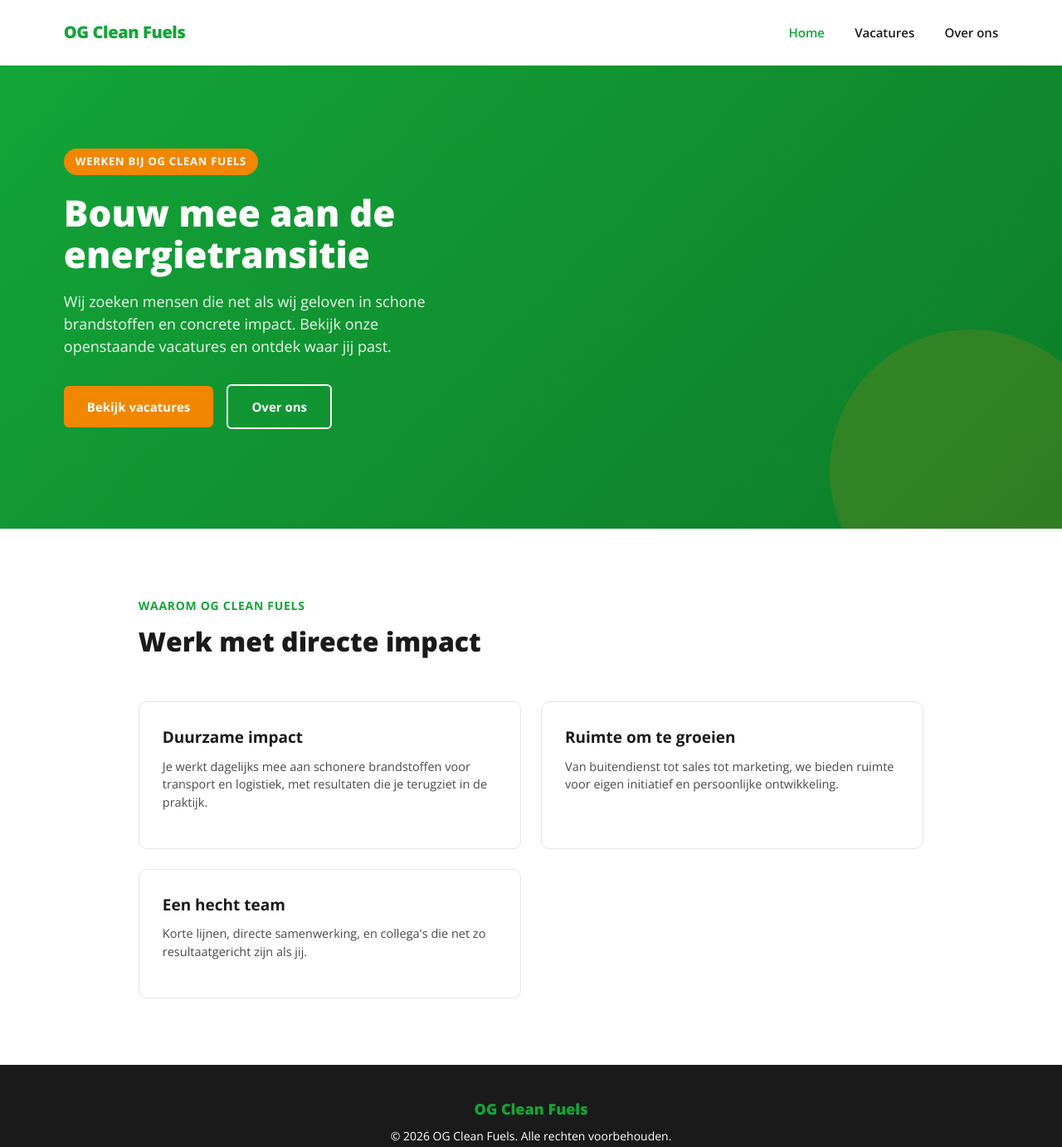
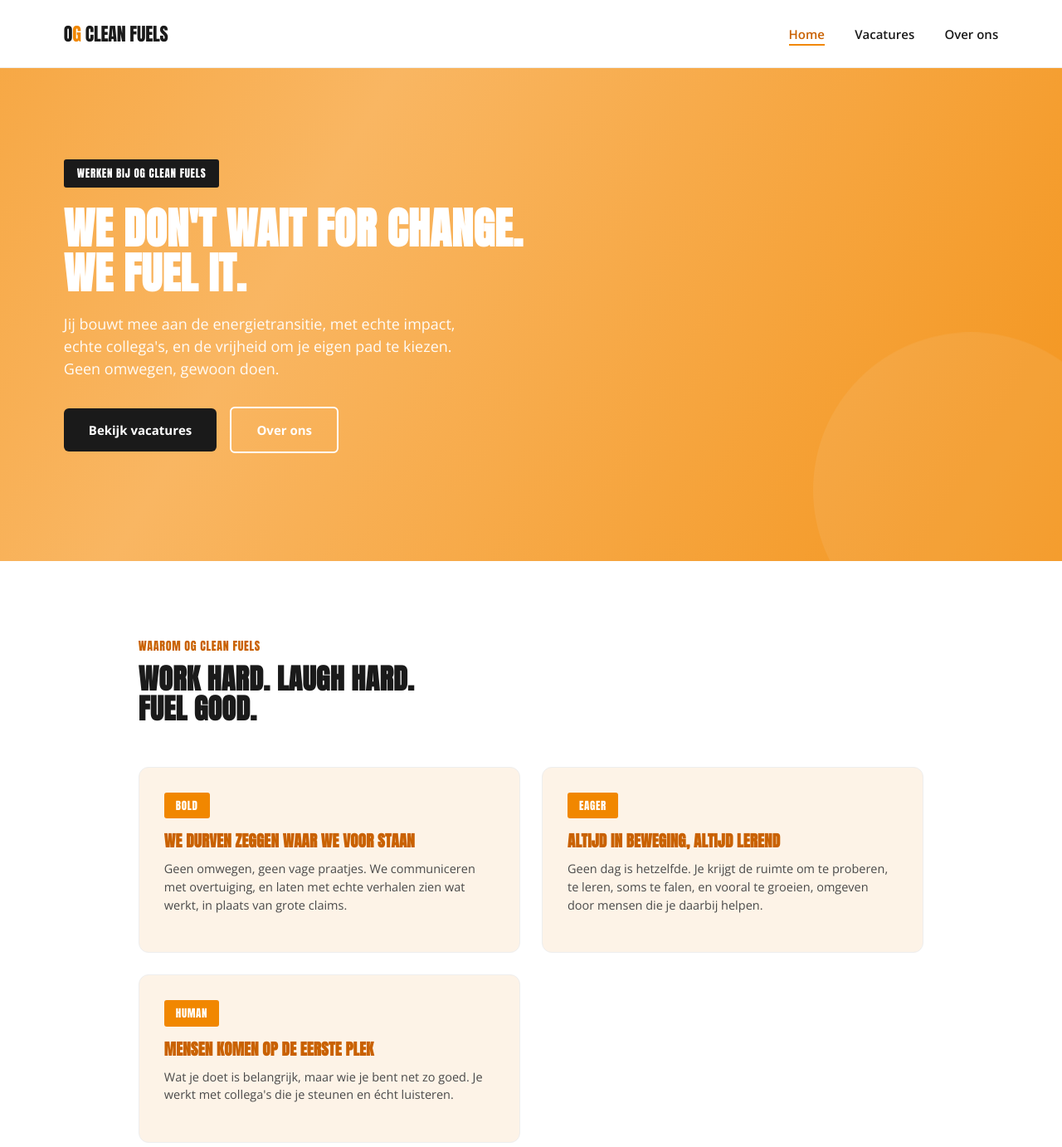
Before and after one commit to woutervisser-og/werkenbij-vacatures-site, a plain HTML site: page index.html in a window 1280 px wide. Shown: the top 1382 px of the page at 83% size. Drawn offline with nearby package versions, Linux system fonts and the light colour scheme.

Commit message:
Visual update

```diff
--- /dev/null
+++ b/animations.js
@@ -0,0 +1,15 @@
+// Elementen met class "reveal" faden en glijden in zodra ze in beeld komen.
+document.addEventListener("DOMContentLoaded", () => {
+  const elementen = document.querySelectorAll(".reveal");
+
+  const observer = new IntersectionObserver((entries) => {
+    entries.forEach(entry => {
+      if (entry.isIntersecting) {
+        entry.target.classList.add("is-visible");
+        observer.unobserve(entry.target);
+      }
+    });
+  }, { threshold: 0.15 });
+
+  elementen.forEach(el => observer.observe(el));
+});
--- a/index.html
+++ b/index.html
@@ -5,13 +5,13 @@
 <meta name="viewport" content="width=device-width, initial-scale=1.0">
 <title>Werken bij OG Clean Fuels</title>
 <link rel="preconnect" href="https://fonts.googleapis.com">
-<link href="https://fonts.googleapis.com/css2?family=Open+Sans:wght@400;600;700;800&display=swap" rel="stylesheet">
+<link href="https://fonts.googleapis.com/css2?family=Anton&family=Open+Sans:wght@400;600;700;800&display=swap" rel="stylesheet">
 <link rel="stylesheet" href="styles.css">
 </head>
 <body>
 
 <header>
-  <a href="index.html" class="logo">OG Clean Fuels</a>
+  <a href="index.html" class="logo">o<span>g</span> clean fuels</a>
   <nav>
     <a href="index.html" class="active">Home</a>
     <a href="vacatures.html">Vacatures</a>
@@ -22,30 +22,54 @@
 <section class="hero">
   <div class="hero-content">
     <span class="eyebrow">Werken bij OG Clean Fuels</span>
-    <h1>Bouw mee aan de energietransitie</h1>
-    <p>Wij zoeken mensen die net als wij geloven in schone brandstoffen en concrete impact. Bekijk onze openstaande vacatures en ontdek waar jij past.</p>
+    <h1>We don't wait for change.<br>We fuel it.</h1>
+    <p>Jij bouwt mee aan de energietransitie, met echte impact, echte collega's, en de vrijheid om je eigen pad te kiezen. Geen omwegen, gewoon doen.</p>
     <a href="vacatures.html" class="btn">Bekijk vacatures</a>
     <a href="over-ons.html" class="btn btn-outline">Over ons</a>
   </div>
 </section>
 
 <section class="content">
-  <div class="section-head">
+  <div class="section-head reveal">
     <span class="tag">Waarom OG Clean Fuels</span>
-    <h2>Werk met directe impact</h2>
+    <h2>Work hard. Laugh hard.<br>Fuel good.</h2>
   </div>
   <div class="card-grid">
-    <div class="teaser-card">
-      <h3>Duurzame impact</h3>
-      <p>Je werkt dagelijks mee aan schonere brandstoffen voor transport en logistiek, met resultaten die je terugziet in de praktijk.</p>
+    <div class="teaser-card reveal">
+      <div class="label-tag">Bold</div>
+      <h3>We durven zeggen waar we voor staan</h3>
+      <p>Geen omwegen, geen vage praatjes. We communiceren met overtuiging, en laten met echte verhalen zien wat werkt, in plaats van grote claims.</p>
     </div>
-    <div class="teaser-card">
-      <h3>Ruimte om te groeien</h3>
-      <p>Van buitendienst tot sales tot marketing, we bieden ruimte voor eigen initiatief en persoonlijke ontwikkeling.</p>
+    <div class="teaser-card reveal reveal-delay-1">
+      <div class="label-tag">Eager</div>
+      <h3>Altijd in beweging, altijd lerend</h3>
+      <p>Geen dag is hetzelfde. Je krijgt de ruimte om te proberen, te leren, soms te falen, en vooral te groeien, omgeven door mensen die je daarbij helpen.</p>
     </div>
-    <div class="teaser-card">
-      <h3>Een hecht team</h3>
-      <p>Korte lijnen, directe samenwerking, en collega's die net zo resultaatgericht zijn als jij.</p>
+    <div class="teaser-card reveal reveal-delay-2">
+      <div class="label-tag">Human</div>
+      <h3>Mensen komen op de eerste plek</h3>
+      <p>Wat je doet is belangrijk, maar wie je bent net zo goed. Je werkt met collega's die je steunen en écht luisteren.</p>
+    </div>
+  </div>
+</section>
+
+<section class="content" style="background: var(--og-cream); border-radius: 20px; max-width: 1100px;">
+  <div class="section-head reveal">
+    <span class="tag">Waar we voor staan</span>
+    <h2>Een Europese koploper in schone mobiliteit</h2>
+  </div>
+  <div class="card-grid">
+    <div class="reveal">
+      <h1 style="font-size: 48px; color: var(--og-orange);">325+</h1>
+      <p style="font-size: 15px;">Tankstations door heel Europa</p>
+    </div>
+    <div class="reveal reveal-delay-1">
+      <h1 style="font-size: 48px; color: var(--og-orange);">5</h1>
+      <p style="font-size: 15px;">Schone brandstoffen die echte impact maken</p>
+    </div>
+    <div class="reveal reveal-delay-2">
+      <h1 style="font-size: 48px; color: var(--og-orange);">1</h1>
+      <p style="font-size: 15px;">Gedeelde ambitie: de schone mobiliteitsrevolutie versnellen</p>
     </div>
   </div>
 </section>
@@ -55,5 +79,6 @@
   <p>&copy; 2026 OG Clean Fuels. Alle rechten voorbehouden.</p>
 </footer>
 
+<script src="animations.js"></script>
 </body>
 </html>
--- a/styles.css
+++ b/styles.css
@@ -1,9 +1,12 @@
 :root {
+  --og-orange: #F18700;
+  --og-orange-light: #F9B662;
+  --og-orange-dark: #C96100;
   --og-green: #13A538;
   --og-green-dark: #0E7C29;
-  --og-orange: #F18700;
   --og-dark: #1A1A1A;
   --og-white: #FFFFFF;
+  --og-cream: #FDF3E7;
   --og-grey: #F5F5F3;
 }
 
@@ -14,8 +17,31 @@ body {
   color: var(--og-dark);
   background: var(--og-white);
   line-height: 1.5;
+  overflow-x: hidden;
 }
 
+h1, h2, h3, .brand-headline {
+  font-family: 'Anton', 'Open Sans', sans-serif;
+  text-transform: uppercase;
+  letter-spacing: 0.01em;
+  line-height: 1.05;
+}
+
+/* ===== Scroll reveal animatie ===== */
+.reveal {
+  opacity: 0;
+  transform: translateY(24px);
+  transition: opacity 0.7s ease, transform 0.7s ease;
+}
+.reveal.is-visible {
+  opacity: 1;
+  transform: translateY(0);
+}
+.reveal-delay-1 { transition-delay: 0.1s; }
+.reveal-delay-2 { transition-delay: 0.2s; }
+.reveal-delay-3 { transition-delay: 0.3s; }
+
+/* ===== Header ===== */
 header {
   display: flex;
   align-items: center;
@@ -23,182 +49,206 @@ header {
   padding: 24px 6%;
   background: var(--og-white);
   border-bottom: 1px solid #eee;
+  position: sticky;
+  top: 0;
+  z-index: 50;
 }
 
 .logo {
-  font-weight: 800;
-  font-size: 20px;
-  color: var(--og-green);
-  letter-spacing: -0.02em;
+  font-family: 'Anton', sans-serif;
+  font-size: 22px;
+  color: var(--og-dark);
+  letter-spacing: -0.01em;
   text-decoration: none;
+  text-transform: uppercase;
 }
+.logo span { color: var(--og-orange); }
 
 header nav a {
+  position: relative;
   color: var(--og-dark);
   text-decoration: none;
   font-weight: 600;
   font-size: 15px;
   margin-left: 32px;
+  padding-bottom: 4px;
+}
+header nav a::after {
+  content: "";
+  position: absolute;
+  left: 0; bottom: 0;
+  width: 0%;
+  height: 2px;
+  background: var(--og-orange);
+  transition: width 0.25s ease;
+}
+header nav a:hover::after,
+header nav a.active::after { width: 100%; }
+header nav a.active { color: var(--og-orange-dark); }
+
+/* ===== Label tag, zoals "COLOR PALETTE" in het brandbook ===== */
+.label-tag {
+  display: inline-block;
+  background: var(--og-orange);
+  color: var(--og-white);
+  font-family: 'Anton', sans-serif;
+  font-size: 13px;
+  letter-spacing: 0.05em;
+  text-transform: uppercase;
+  padding: 6px 14px;
+  border-radius: 3px;
+  margin-bottom: 18px;
 }
 
-header nav a.active {
-  color: var(--og-green);
-}
-
+/* ===== Hero ===== */
 .hero {
-  background: linear-gradient(135deg, var(--og-green) 0%, var(--og-green-dark) 100%);
+  background: linear-gradient(120deg, var(--og-orange-dark), var(--og-orange), var(--og-orange-light), var(--og-orange));
+  background-size: 300% 300%;
+  animation: gradientShift 14s ease infinite;
   color: var(--og-white);
-  padding: 100px 6% 120px;
+  padding: 110px 6% 130px;
   position: relative;
   overflow: hidden;
+}
+@keyframes gradientShift {
+  0% { background-position: 0% 50%; }
+  50% { background-position: 100% 50%; }
+  100% { background-position: 0% 50%; }
 }
 
 .hero::after {
   content: "";
   position: absolute;
-  right: -60px;
-  bottom: -100px;
-  width: 340px;
-  height: 340px;
+  right: -80px;
+  bottom: -120px;
+  width: 380px;
+  height: 380px;
   border-radius: 50%;
-  background: var(--og-orange);
-  opacity: 0.15;
+  background: var(--og-white);
+  opacity: 0.08;
+  animation: floatSlow 8s ease-in-out infinite;
+}
+@keyframes floatSlow {
+  0%, 100% { transform: translateY(0); }
+  50% { transform: translateY(-18px); }
 }
 
-.hero-content { max-width: 640px; position: relative; z-index: 1; }
+.hero-content { max-width: 680px; position: relative; z-index: 1; }
 
 .eyebrow {
   display: inline-block;
-  background: var(--og-orange);
+  background: var(--og-dark);
   color: var(--og-white);
-  font-weight: 700;
+  font-family: 'Anton', sans-serif;
   font-size: 13px;
   letter-spacing: 0.06em;
   text-transform: uppercase;
-  padding: 6px 14px;
-  border-radius: 20px;
-  margin-bottom: 20px;
+  padding: 7px 16px;
+  border-radius: 3px;
+  margin-bottom: 22px;
 }
 
 .hero h1 {
-  font-size: 44px;
-  font-weight: 800;
-  line-height: 1.15;
-  margin-bottom: 18px;
+  font-size: 52px;
+  margin-bottom: 20px;
 }
+.hero h1 .accent { color: var(--og-dark); }
 
 .hero p {
+  font-family: 'Open Sans', sans-serif;
   font-size: 18px;
-  opacity: 0.92;
+  opacity: 0.95;
   margin-bottom: 32px;
-  max-width: 480px;
+  max-width: 500px;
 }
 
 .btn {
   display: inline-block;
-  background: var(--og-orange);
+  background: var(--og-dark);
   color: var(--og-white);
   font-weight: 700;
   font-size: 15px;
-  padding: 14px 28px;
+  padding: 15px 30px;
   border-radius: 6px;
   text-decoration: none;
   border: none;
   cursor: pointer;
   margin-right: 12px;
+  transition: transform 0.2s ease, box-shadow 0.2s ease, background 0.2s ease;
 }
-
-.btn:hover { background: #d97800; }
-
+.btn:hover {
+  background: #000;
+  transform: translateY(-2px);
+  box-shadow: 0 8px 20px rgba(0,0,0,0.25);
+}
 .btn-outline {
   background: transparent;
   border: 2px solid var(--og-white);
   color: var(--og-white);
 }
+.btn-outline:hover { background: rgba(255,255,255,0.15); }
 
+/* ===== Content sections ===== */
 section.content {
-  padding: 80px 6%;
+  padding: 90px 6%;
   max-width: 1100px;
   margin: 0 auto;
 }
 
-.section-head { margin-bottom: 48px; }
-
+.section-head { margin-bottom: 52px; }
 .section-head .tag {
-  color: var(--og-green);
-  font-weight: 700;
+  color: var(--og-orange-dark);
+  font-family: 'Anton', sans-serif;
   font-size: 14px;
   text-transform: uppercase;
   letter-spacing: 0.05em;
 }
-
-.section-head h2 {
-  font-size: 32px;
-  font-weight: 800;
-  margin-top: 8px;
-}
+.section-head h2 { font-size: 34px; margin-top: 10px; }
 
 .card-grid {
   display: grid;
   grid-template-columns: repeat(auto-fit, minmax(300px, 1fr));
-  gap: 24px;
+  gap: 26px;
 }
 
 .teaser-card {
-  border: 1px solid #e5e5e2;
-  border-radius: 10px;
-  padding: 28px;
+  border: 1px solid #eee;
+  background: var(--og-cream);
+  border-radius: 12px;
+  padding: 30px;
+  transition: transform 0.25s ease, box-shadow 0.25s ease;
 }
-
-.teaser-card h3 {
-  font-size: 19px;
-  margin-bottom: 10px;
-  color: var(--og-dark);
+.teaser-card:hover {
+  transform: translateY(-6px);
+  box-shadow: 0 14px 30px rgba(241, 135, 0, 0.18);
 }
-
-.teaser-card p {
-  font-size: 14.5px;
-  color: #4a4a4a;
-  margin-bottom: 16px;
-}
+.teaser-card h3 { font-size: 19px; margin-bottom: 12px; color: var(--og-orange-dark); }
+.teaser-card p { font-size: 14.5px; color: #4a4a4a; margin-bottom: 16px; }
 
 .vacature-card {
   border: 1px solid #e5e5e2;
-  border-radius: 10px;
+  border-radius: 12px;
   padding: 28px;
   display: flex;
   flex-direction: column;
-  transition: box-shadow 0.15s ease, transform 0.15s ease;
+  transition: transform 0.25s ease, box-shadow 0.25s ease, border-color 0.25s ease;
 }
-
 .vacature-card:hover {
-  box-shadow: 0 8px 24px rgba(0,0,0,0.08);
-  transform: translateY(-2px);
+  box-shadow: 0 14px 30px rgba(241, 135, 0, 0.15);
+  transform: translateY(-6px);
+  border-color: var(--og-orange-light);
 }
-
 .vacature-card .afdeling {
-  color: var(--og-orange);
-  font-weight: 700;
+  color: var(--og-orange-dark);
+  font-family: 'Anton', sans-serif;
   font-size: 13px;
   text-transform: uppercase;
   letter-spacing: 0.04em;
   margin-bottom: 10px;
 }
+.vacature-card h3 { font-size: 20px; margin-bottom: 14px; color: var(--og-dark); }
 
-.vacature-card h3 {
-  font-size: 20px;
-  font-weight: 700;
-  margin-bottom: 14px;
-  color: var(--og-dark);
-}
-
-.meta-row {
-  display: flex;
-  flex-wrap: wrap;
-  gap: 8px;
-  margin-bottom: 16px;
-}
-
+.meta-row { display: flex; flex-wrap: wrap; gap: 8px; margin-bottom: 16px; }
 .meta-pill {
   background: var(--og-grey);
   color: var(--og-dark);
@@ -206,69 +256,48 @@ section.content {
   font-weight: 600;
   padding: 5px 12px;
   border-radius: 20px;
+  transition: background 0.2s ease, color 0.2s ease;
 }
+.vacature-card:hover .meta-pill { background: var(--og-orange-light); color: var(--og-dark); }
 
-.vacature-card .omschrijving {
-  font-size: 14.5px;
-  color: #4a4a4a;
-  margin-bottom: 20px;
-  flex-grow: 1;
-}
-
-.vacature-card .salaris {
-  font-size: 14px;
-  font-weight: 700;
-  color: var(--og-green-dark);
-  margin-bottom: 18px;
-}
-
-.vacature-card .btn {
-  align-self: flex-start;
-  padding: 10px 22px;
-  font-size: 14px;
-}
+.vacature-card .omschrijving { font-size: 14.5px; color: #4a4a4a; margin-bottom: 20px; flex-grow: 1; }
+.vacature-card .salaris { font-size: 14px; font-weight: 700; color: var(--og-orange-dark); margin-bottom: 18px; }
+.vacature-card .btn { align-self: flex-start; padding: 10px 22px; font-size: 14px; }
 
 .value-block {
-  background: var(--og-grey);
-  border-radius: 10px;
-  padding: 28px;
+  background: var(--og-cream);
+  border-radius: 12px;
+  padding: 30px;
+  transition: transform 0.25s ease, box-shadow 0.25s ease;
 }
-
+.value-block:hover { transform: translateY(-6px); box-shadow: 0 14px 30px rgba(241, 135, 0, 0.15); }
 .value-block .icon-label {
-  color: var(--og-green);
-  font-weight: 700;
+  color: var(--og-orange);
+  font-family: 'Anton', sans-serif;
   font-size: 14px;
   text-transform: uppercase;
   margin-bottom: 10px;
 }
-
-.value-block h3 {
-  font-size: 19px;
-  margin-bottom: 10px;
-}
-
-.value-block p {
-  font-size: 14.5px;
-  color: #4a4a4a;
-}
+.value-block h3 { font-size: 19px; margin-bottom: 10px; }
+.value-block p { font-size: 14.5px; color: #4a4a4a; }
 
 footer {
   background: var(--og-dark);
   color: var(--og-white);
-  padding: 40px 6%;
+  padding: 44px 6%;
   text-align: center;
   font-size: 14px;
 }
-
 footer .logo-footer {
-  color: var(--og-green);
-  font-weight: 800;
-  font-size: 18px;
+  font-family: 'Anton', sans-serif;
+  color: var(--og-orange);
+  font-size: 20px;
   margin-bottom: 8px;
   display: block;
+  text-transform: uppercase;
 }
 
 @media (max-width: 640px) {
-  .hero h1 { font-size: 32px; }
+  .hero h1 { font-size: 36px; }
   header nav { display: none; }
 }
```
Also changed, not shown: over-ons.html (+12 -10 lines), vacatures.html (+5 -4 lines).
